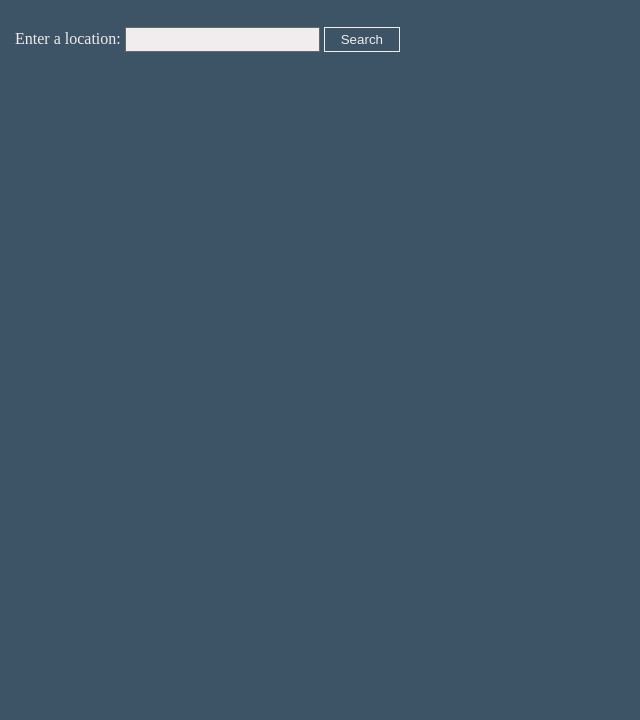
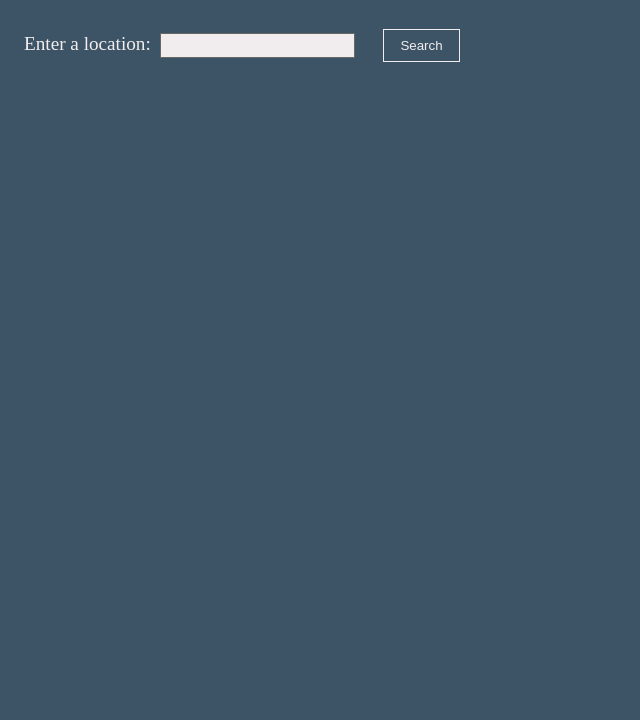
Before and after one commit to jkaps9/weather-app, a website built with webpack: page src/template.html in a window 1280 px wide. Shown: the part 80-800 px from the top of the page, without its empty margins (0-640 px from the left). Built offline with nearby package versions, Linux system fonts and the light colour scheme.

Commit message:
Update styling

```diff
--- a/src/styles.css
+++ b/src/styles.css
@@ -9,6 +9,18 @@
   --indian-red: #db5461;
   --charcoal: #3d5467;
   --dim-gray: #686963;
+}
+
+input,
+button {
+  appearance: none;
+  margin: 0;
+  padding: 0;
+  border: none;
+  outline: none;
+  color: inherit;
+  background-color: inherit;
+  cursor: pointer;
 }
 
 body {
@@ -24,13 +36,18 @@ body {
 body > * {
   width: 100%;
   max-width: 1400px;
-  padding: 15px;
+  padding: 24px;
 }
 
 header,
 footer {
   flex: 0;
   height: 72px;
+}
+
+header {
+  display: flex;
+  gap: 60px;
 }
 
 main {
@@ -107,16 +124,9 @@ img {
   padding-left: 12px;
 }
 
-input,
-button {
-  appearance: none;
-  margin: 0;
-  padding: 0;
-  border: none;
-  outline: none;
-  color: inherit;
-  background-color: inherit;
-  cursor: pointer;
+label {
+  font-size: 1.2rem;
+  margin-right: 24px;
 }
 
 input {
@@ -124,6 +134,7 @@ input {
   border: 1px solid var(--dim-gray);
   color: var(--dim-gray);
   padding: 4px 8px;
+  margin-left: 4px;
 }
 
 input:focus {
@@ -133,10 +144,11 @@ input:focus {
 
 button {
   border: 1px solid var(--white-smoke);
-  padding: 4px 16px;
+  padding: 8px 16px;
 }
 
 button:hover {
   background-color: var(--white-smoke);
-  color: var(--charcoal);
+  color: var(--indian-red);
+  border-color: var(--indian-red);
 }
```
